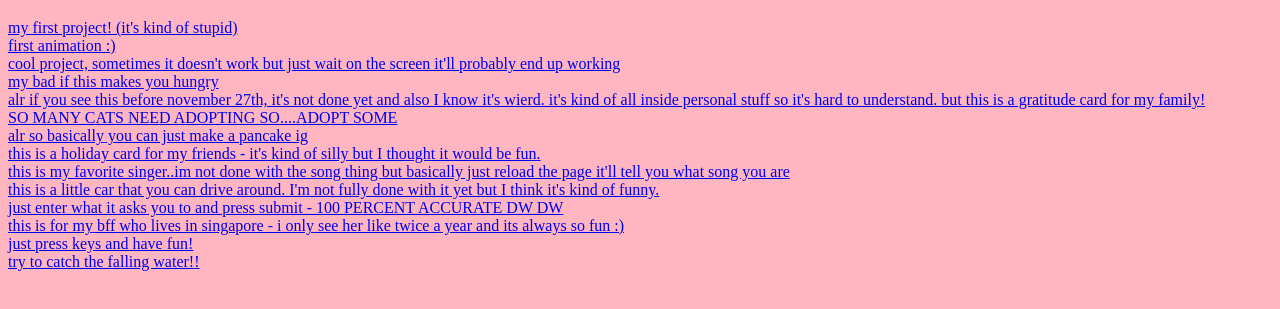
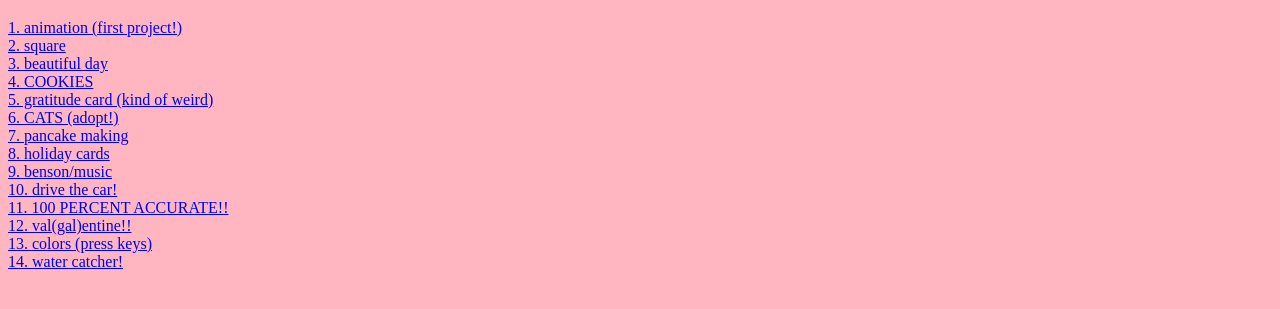
Before and after one commit to anr10/anr10.github.io, a plain HTML site: page projects.html in a window 1280 px wide. Shown: the part 61-370 px from the top of the page. Drawn offline with Linux system fonts and the light colour scheme.

Commit message:
projects.html

```diff
--- a/projects.html
+++ b/projects.html
@@ -18,62 +18,62 @@
 <body>
 <div id="projects"><h1> projects:</h1></div>
 <a href="square.html">
-		<div id="project"> my first project! (it's kind of stupid)</div>
+		<div id="project"> 1. animation (first project!)</div>
 	</a>
 <a href="animation.html">
-		<div id="project"> first animation :)</div>
+		<div id="project"> 2. square</div>
 	</a>
 
 <a href="jumpscare.html">
-		<div id="jumpscare"> cool project, sometimes it doesn't work but just wait on the screen it'll probably end up working</div>
+		<div id="jumpscare"> 3. beautiful day</div>
 	</a>
 
 <a href="dessert.html">
-		<div id="dessert"> my bad if this makes you hungry</div>
+		<div id="dessert"> 4. COOKIES</div>
 	</a>
 
 
 <a href="gift.html">
-		<div id="gift"> alr if you see this before november 27th, it's not done yet and also I know it's wierd. it's kind of all inside personal stuff so it's hard to understand. but this is a gratitude card for my family!</div>
+		<div id="gift"> 5. gratitude card (kind of weird)</div>
 	</a>
 
 <a href="cats.html">
-		<div id="cats"> SO MANY CATS NEED ADOPTING SO....ADOPT SOME</div>
+		<div id="cats"> 6. CATS (adopt!)</div>
 	</a>
 
 
 <a href="cake.html">
-		<div id="pancakes"> alr so basically you can just make a pancake ig</div>
+		<div id="pancakes"> 7. pancake making</div>
 	</a>
 
 <a href="holiday.html">
-		<div id="cards"> this is a holiday card for my friends - it's kind of silly but I thought it would be fun.</div>
+		<div id="cards"> 8. holiday cards</div>
 	</a>
 
 <a href="benson.html">
-		<div id="song"> this is my favorite singer..im not done with the song thing but basically just reload the page it'll tell you what song you are</div>
+		<div id="song"> 9. benson/music </div>
 	</a>
 
 <a href="car.html">
-		<div id="car"> this is a little car that you can drive around. I'm not fully done with it yet but I think it's kind of funny.</div>
+		<div id="car"> 10. drive the car! </div>
 	</a>
 
 <a href="love.html">
-		<div id="love"> just enter what it asks you to and press submit - 100 PERCENT ACCURATE DW DW</div>
+		<div id="love"> 11. 100 PERCENT ACCURATE!!</div>
 	</a>
 
 <a href="valentine.html">
-		<div id="valentine"> this is for my bff who lives in singapore - i only see her like twice a year and its always so fun :)</div>
+		<div id="valentine"> 12. val(gal)entine!!</div>
 	</a>
 
 
 <a href="color.html">
-		<div id="color"> just press keys and have fun!</div>
+		<div id="color"> 13. colors (press keys)</div>
 	</a>
 
 
 <a href="catch.html">
-		<div id="catch"> try to catch the falling water!!</div>
+		<div id="catch"> 14. water catcher! </div>
 	</a>
 
 
```
Also changed, not shown: catch.html (+28 -13 lines), index.html (+1 -1 lines).
